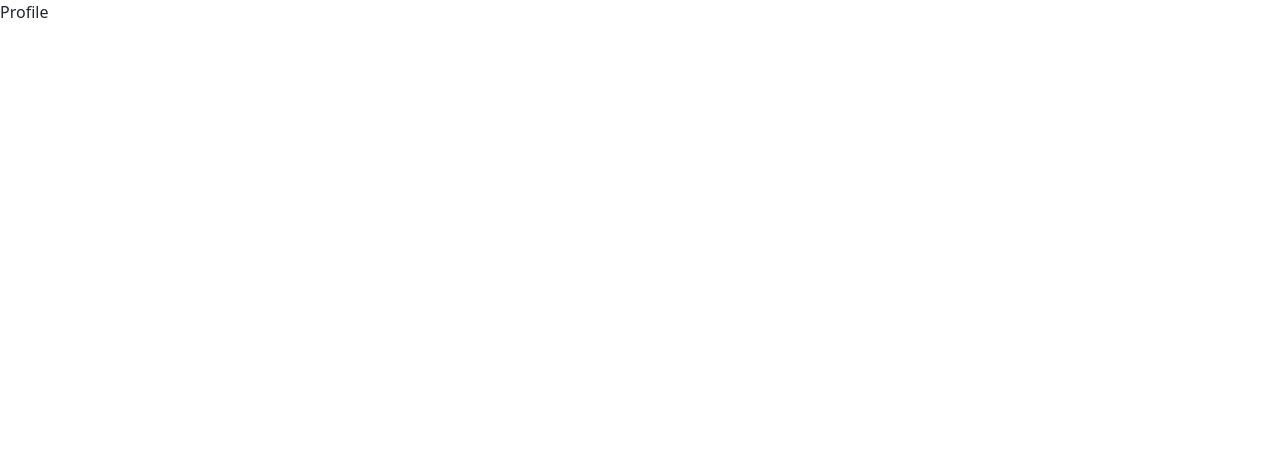
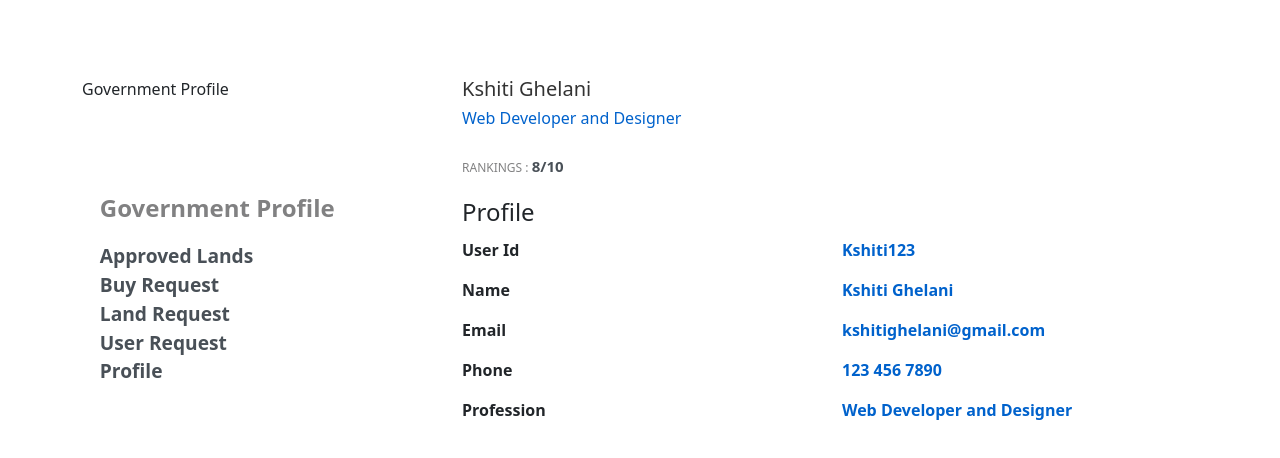
Before and after one commit to SamarpitSantoki/propblock, a React (Create React App) app in the folder client/: page /gov/profile in a window 1280 px wide. Shown: the top 458 px of the page. Built offline with nearby package versions, Linux system fonts and the light colour scheme.

Commit message:
Added GOv Pages

```diff
--- a/client/src/components/Layout/Nav.jsx
+++ b/client/src/components/Layout/Nav.jsx
@@ -31,6 +31,9 @@ function NavBar(args) {
         <NavItem>
           <NavLink href="/user/profile">UserProfile</NavLink>
         </NavItem>
+        <NavItem>
+          <NavLink href="/gov/profile">Government</NavLink>
+        </NavItem>
       </Nav>
       <NavbarText>Simple Text</NavbarText>
     </Navbar>
--- a/client/src/pages/gov/Profile.jsx
+++ b/client/src/pages/gov/Profile.jsx
@@ -1,5 +1,110 @@
-// Gov User Profile Page
 function Profile() {
-  return <div>Profile</div>;
+  return (
+    <div class="tab-content profile-tab" id="myTabContent">
+      <legend>Profile</legend>
+
+      <div
+        class="tab-pane fade show active"
+        id="home"
+        role="tabpanel"
+        aria-labelledby="home-tab"
+      >
+        <div class="row">
+          <div class="col-md-6">
+            <label>User Id</label>
+          </div>
+          <div class="col-md-6">
+            <p>Kshiti123</p>
+          </div>
+        </div>
+        <div class="row">
+          <div class="col-md-6">
+            <label>Name</label>
+          </div>
+          <div class="col-md-6">
+            <p>Kshiti Ghelani</p>
+          </div>
+        </div>
+        <div class="row">
+          <div class="col-md-6">
+            <label>Email</label>
+          </div>
+          <div class="col-md-6">
+            <p>kshitighelani@gmail.com</p>
+          </div>
+        </div>
+        <div class="row">
+          <div class="col-md-6">
+            <label>Phone</label>
+          </div>
+          <div class="col-md-6">
+            <p>123 456 7890</p>
+          </div>
+        </div>
+        <div class="row">
+          <div class="col-md-6">
+            <label>Profession</label>
+          </div>
+          <div class="col-md-6">
+            <p>Web Developer and Designer</p>
+          </div>
+        </div>
+      </div>
+      <div
+        class="tab-pane fade"
+        id="profile"
+        role="tabpanel"
+        aria-labelledby="profile-tab"
+      >
+        <div class="row">
+          <div class="col-md-6">
+            <label>Experience</label>
+          </div>
+          <div class="col-md-6">
+            <p>Expert</p>
+          </div>
+        </div>
+        <div class="row">
+          <div class="col-md-6">
+            <label>Hourly Rate</label>
+          </div>
+          <div class="col-md-6">
+            <p>10$/hr</p>
+          </div>
+        </div>
+        <div class="row">
+          <div class="col-md-6">
+            <label>Total Projects</label>
+          </div>
+          <div class="col-md-6">
+            <p>230</p>
+          </div>
+        </div>
+        <div class="row">
+          <div class="col-md-6">
+            <label>English Level</label>
+          </div>
+          <div class="col-md-6">
+            <p>Expert</p>
+          </div>
+        </div>
+        <div class="row">
+          <div class="col-md-6">
+            <label>Availability</label>
+          </div>
+          <div class="col-md-6">
+            <p>6 months</p>
+          </div>
+        </div>
+        <div class="row">
+          <div class="col-md-12">
+            <label>Your Bio</label>
+            <br />
+            <p>Your detail description</p>
+          </div>
+        </div>
+      </div>
+    </div>
+  );
 }
 export default Profile;
--- /dev/null
+++ b/client/src/pages/gov/index.jsx
@@ -0,0 +1,69 @@
+import { Link, Outlet } from "react-router-dom";
+function index() {
+  return (
+    <div class="container emp-profile">
+      <form method="post">
+        <div class="row">
+          <div class="col-md-4">Government Profile</div>
+          <div class="col-md-6">
+            <div class="profile-head">
+              <h5>Kshiti Ghelani</h5>
+              <h6>Web Developer and Designer</h6>
+              <p class="proile-rating">
+                RANKINGS : <span>8/10</span>
+              </p>
+              {/* <ul class="nav nav-tabs" id="myTab" role="tablist">
+                <li class="nav-item">
+                  <a
+                    class="nav-link active"
+                    id="home-tab"
+                    data-toggle="tab"
+                    href="#home"
+                    role="tab"
+                    aria-controls="home"
+                    aria-selected="true"
+                  >
+                    About
+                  </a>
+                </li>
+                <li class="nav-item">
+                  <a
+                    class="nav-link"
+                    id="profile-tab"
+                    data-toggle="tab"
+                    href="#profile"
+                    role="tab"
+                    aria-controls="profile"
+                    aria-selected="false"
+                  >
+                    Timeline
+                  </a>
+                </li>
+              </ul> */}
+            </div>
+          </div>
+        </div>
+        <div class="row">
+          <div class="col-md-4">
+            <div class="profile-work">
+              <p>Government Profile</p>
+              <Link to="approvedlands">Approved Lands</Link>
+              <br />
+              <Link to="buyingrequest">Buy Request</Link>
+              <br />
+              <Link to="landrequest">Land Request</Link>
+              <br />
+              <Link to="userrequest">User Request</Link>
+              <br />
+              <Link to="profile">Profile</Link>
+            </div>
+          </div>
+          <div class="col-md-8">
+            <Outlet />
+          </div>
+        </div>
+      </form>
+    </div>
+  );
+}
+export default index;
--- a/client/src/routes/index.jsx
+++ b/client/src/routes/index.jsx
@@ -5,6 +5,7 @@ import { govRoutes } from "./GovRoutes";
 import { marketRoutes } from "./MarketRoutes";
 import { userRoutes } from "./UserRoutes";
 import User from "../pages/user";
+import Government from "../pages/gov";
 function index() {
   return (
     <Routes>
@@ -16,7 +17,7 @@ function index() {
           );
         })}
       </Route>
-      <Route path="/gov">
+      <Route path="/gov" element={<Government />}>
         {govRoutes.map((route, index) => {
           return (
             <Route key={index} path={route.path} element={route.component} />
```
